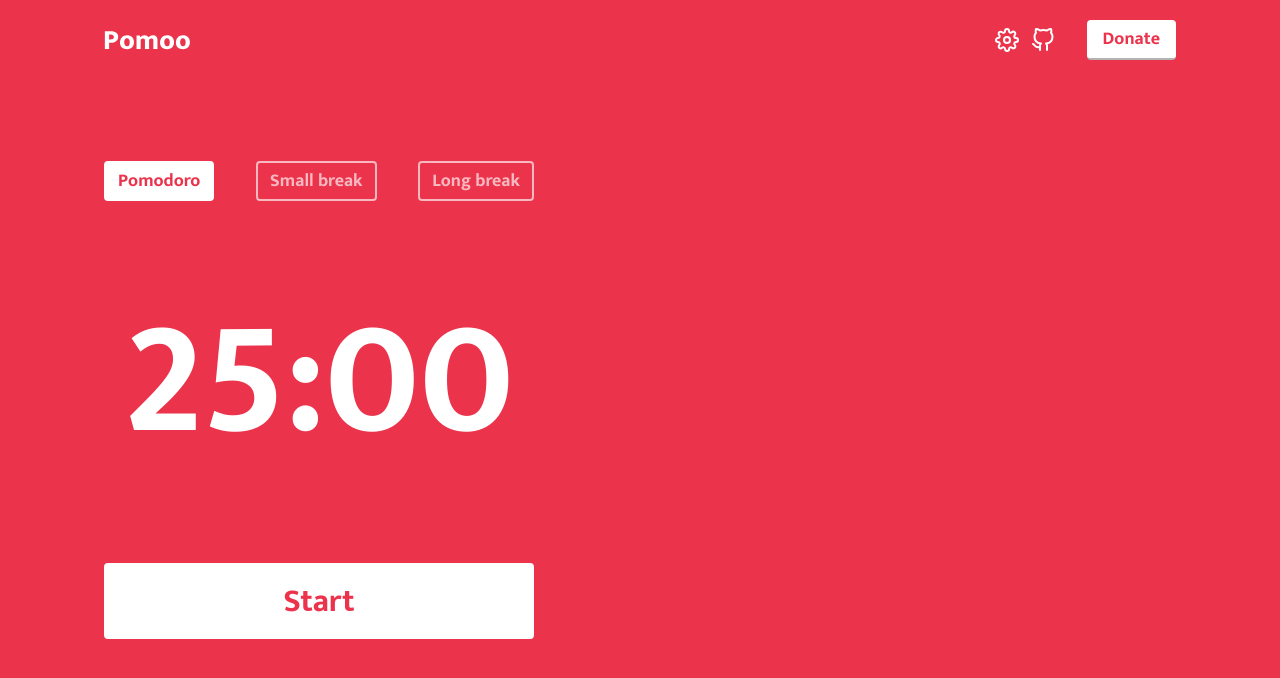
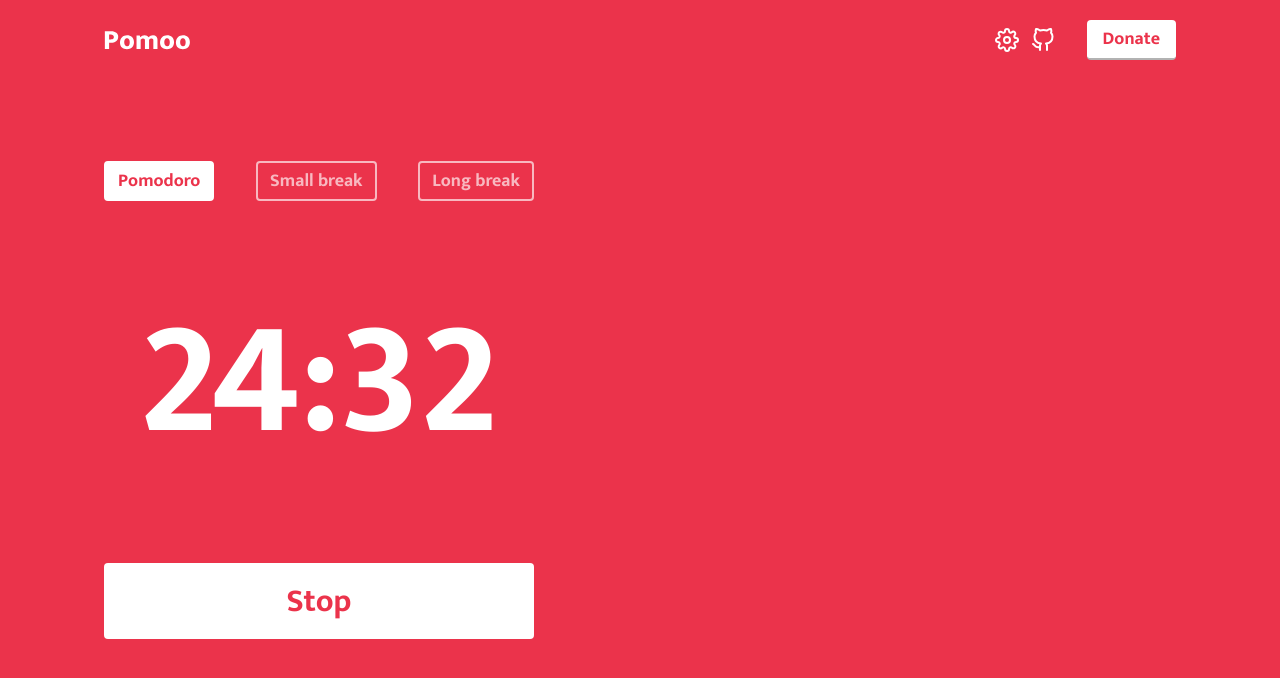
Before and after one commit to MathPSantos/pomodoro, a Next.js app: page / in a window 1280 px wide. Both pictures are taken after a click on the button "Start". Shown: the top 678 px of the page. Built offline with nearby package versions, Linux system fonts and the light colour scheme.

Commit message:
feat: add start and stop pomodoro

```diff
--- a/src/components/Pomodoro/TargetTimeButton/index.tsx
+++ b/src/components/Pomodoro/TargetTimeButton/index.tsx
@@ -1,8 +1,23 @@
+import { usePomodoro } from "../../../hooks/usePomodoro";
 import styles from "./styles.module.scss";
 
 export function TargetTimeButton() {
-  return (
-    <button type="button" className={styles.targetTimeButton}>
+  const { startPomodoro, isActive, pausePomodoro } = usePomodoro();
+
+  return isActive ? (
+    <button
+      type="button"
+      className={styles.targetTimeButton}
+      onClick={pausePomodoro}
+    >
+      Stop
+    </button>
+  ) : (
+    <button
+      type="button"
+      className={styles.targetTimeButton}
+      onClick={startPomodoro}
+    >
       Start
     </button>
   );
--- a/src/components/Pomodoro/index.tsx
+++ b/src/components/Pomodoro/index.tsx
@@ -2,8 +2,11 @@ import { SessionButton } from "./SessionButton";
 import { TargetTimeButton } from "./TargetTimeButton";
 
 import styles from "./styles.module.scss";
+import { usePomodoro } from "../../hooks/usePomodoro";
 
 export function Pomodoro() {
+  const { time } = usePomodoro();
+
   return (
     <div className={styles.pomodoroWrapper}>
       <div>
@@ -14,7 +17,7 @@ export function Pomodoro() {
         <SessionButton label="Long break" />
       </div>
 
-      <span>25:00</span>
+      <span>{new Date(time * 1000).toISOString().substr(14, 5)}</span>
 
       <TargetTimeButton />
     </div>
--- a/src/hooks/usePomodoro.tsx
+++ b/src/hooks/usePomodoro.tsx
@@ -34,7 +34,7 @@ export function PomodoroProvider({ children }: PomodoroProviderProps) {
     if (isActive && time > 0) {
       pomodoroTimeout = setTimeout(() => {
         setTime(time - 1);
-      }, 1000);
+      }, 100);
     } else if (isActive && time === 0) {
       setHasFinished(true);
       setIsActive(false);
--- a/src/pages/index.tsx
+++ b/src/pages/index.tsx
@@ -1,4 +1,6 @@
 import Head from "next/head";
+
+import { PomodoroProvider } from "../hooks/usePomodoro";
 
 import { Pomodoro } from "../components/Pomodoro";
 
@@ -11,11 +13,13 @@ export default function Home() {
         <title>Pomoo</title>
       </Head>
 
-      <main>
-        <div className={styles.homeContent}>
-          <Pomodoro />
-        </div>
-      </main>
+      <PomodoroProvider>
+        <main>
+          <div className={styles.homeContent}>
+            <Pomodoro />
+          </div>
+        </main>
+      </PomodoroProvider>
     </>
   );
 }
```
